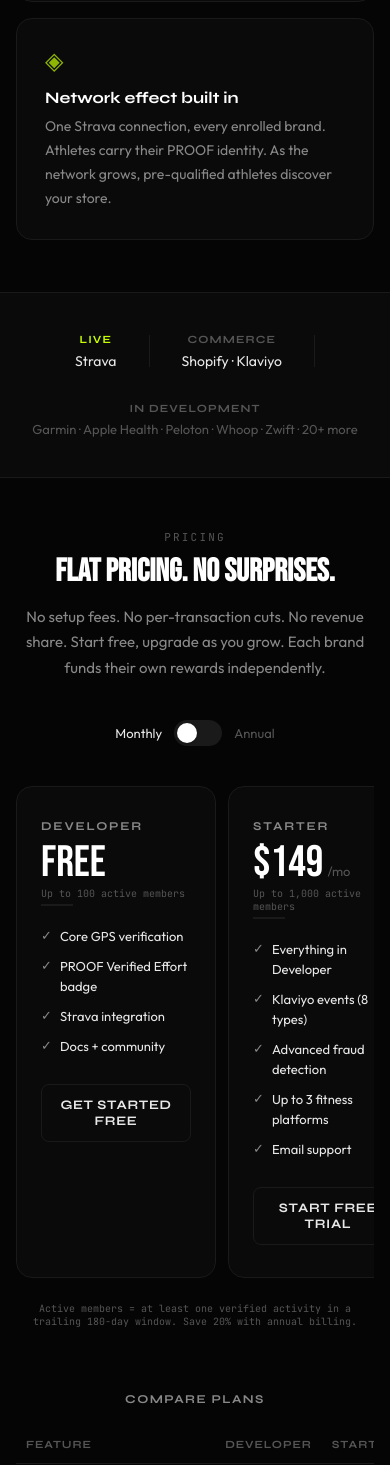
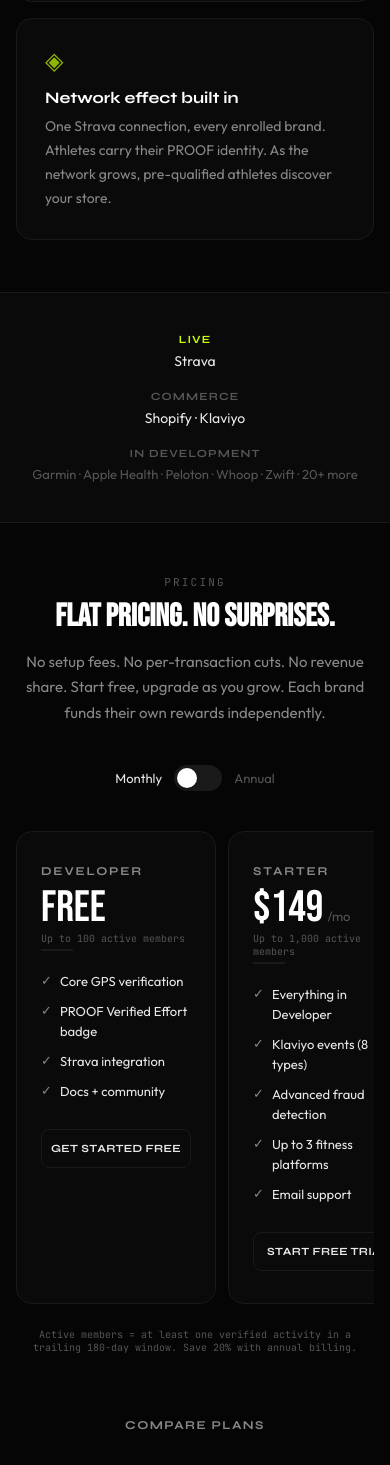
Before and after one commit to snacktrapp/proof-site, a Next.js app: page / in a window 390 px wide. Shown: the part 10370-11835 px from the top of the page. Built offline with nearby package versions, Linux system fonts and the light colour scheme.

Commit message:
Fix mobile rendering

```diff
--- a/components/ProofWebsite.tsx
+++ b/components/ProofWebsite.tsx
@@ -127,12 +127,12 @@
         </div>
       ))}
     </div>
-    <button style={{ width: "100%", padding: "12px 0",
+    <button style={{ width: "100%", padding: "12px 8px",
       background: highlight ? COLORS.signal : "transparent",
       color: highlight ? COLORS.base : COLORS.text,
       border: highlight ? "none" : `1px solid ${COLORS.surfaceBorder}`,
       borderRadius: 8, cursor: "pointer", fontFamily: "'Syne', sans-serif",
-      fontSize: 13, fontWeight: 700, letterSpacing: "0.05em", textTransform: "uppercase" }}
+      fontSize: 11, fontWeight: 700, letterSpacing: "0.03em", textTransform: "uppercase" }}
       onClick={() => document.getElementById("waitlist")?.scrollIntoView({ behavior: "smooth" })}>
       {cta}
     </button>
@@ -400,6 +400,10 @@
           .arch-flow { flex-direction: column; gap: 8px !important; }
           .arch-node { flex-direction: column; gap: 8px !important; }
           .arch-arrow { transform: rotate(90deg); }
+
+          /* Integrations bar — stack vertically, hide dividers */
+          .integrations-bar { flex-direction: column; gap: 20px !important; }
+          .integrations-divider { display: none; }
         }
 
         @media (max-width: 480px) {
@@ -1045,20 +1049,20 @@
       {/* ── INTEGRATIONS ── */}
       <div style={{ borderTop: `1px solid ${COLORS.surfaceBorder}`, borderBottom: `1px solid ${COLORS.surfaceBorder}`,
         background: COLORS.surface }}>
-        <div style={{ maxWidth: 1200, margin: "0 auto", padding: "40px 24px",
+        <div className="integrations-bar" style={{ maxWidth: 1200, margin: "0 auto", padding: "40px 24px",
           display: "flex", justifyContent: "center", alignItems: "center", gap: 32, flexWrap: "wrap" }}>
           <div style={{ textAlign: "center" }}>
             <div style={{ fontFamily: "'Syne', sans-serif", fontSize: 11, fontWeight: 700,
               color: COLORS.signal, letterSpacing: "0.1em", textTransform: "uppercase", marginBottom: 6 }}>Live</div>
             <div style={{ fontFamily: "'Outfit', sans-serif", fontSize: 14, color: COLORS.text }}>Strava</div>
           </div>
-          <div style={{ width: 1, height: 32, background: COLORS.surfaceBorder }} />
+          <div className="integrations-divider" style={{ width: 1, height: 32, background: COLORS.surfaceBorder }} />
           <div style={{ textAlign: "center" }}>
             <div style={{ fontFamily: "'Syne', sans-serif", fontSize: 11, fontWeight: 700,
               color: COLORS.muted, letterSpacing: "0.1em", textTransform: "uppercase", marginBottom: 6 }}>Commerce</div>
             <div style={{ fontFamily: "'Outfit', sans-serif", fontSize: 14, color: COLORS.text }}>Shopify · Klaviyo</div>
           </div>
-          <div style={{ width: 1, height: 32, background: COLORS.surfaceBorder }} />
+          <div className="integrations-divider" style={{ width: 1, height: 32, background: COLORS.surfaceBorder }} />
           <div style={{ textAlign: "center" }}>
             <div style={{ fontFamily: "'Syne', sans-serif", fontSize: 11, fontWeight: 700,
               color: COLORS.muted, letterSpacing: "0.1em", textTransform: "uppercase", marginBottom: 6 }}>In development</div>
```
